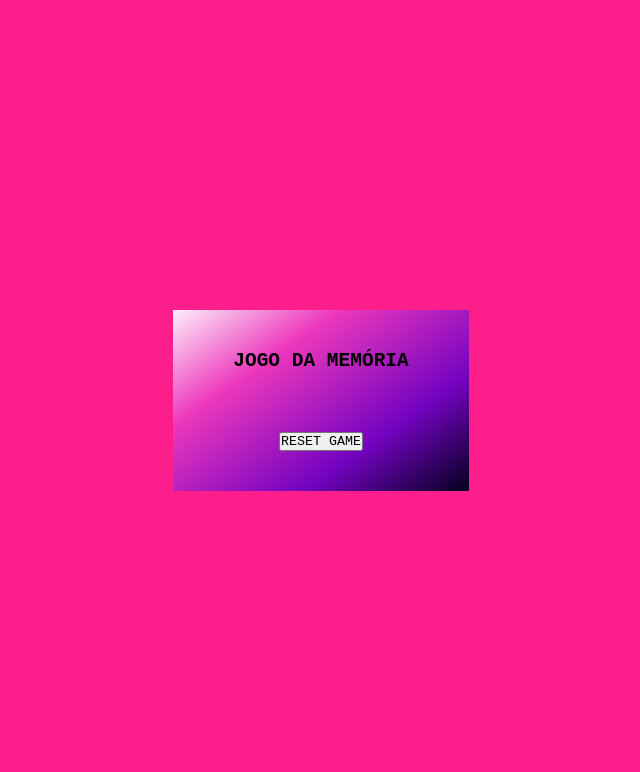
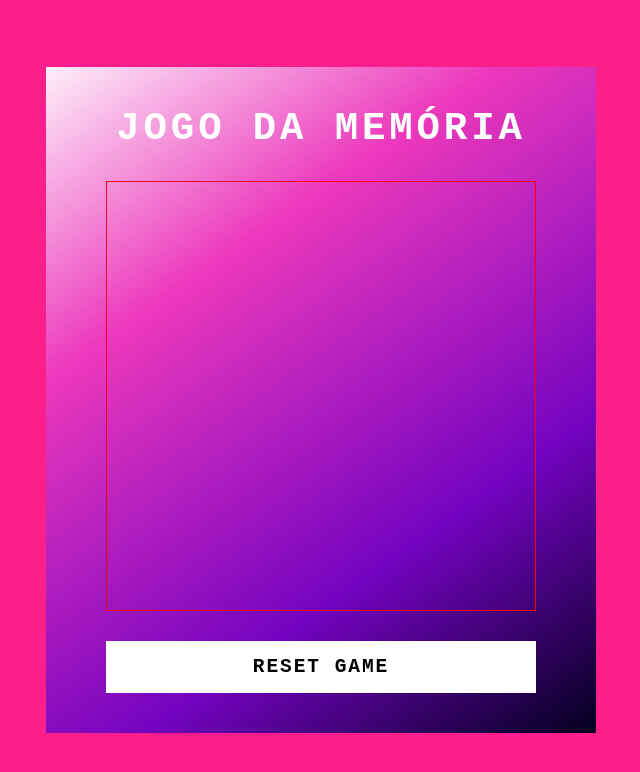
Before and after one commit to rogouveia1/Jogo_da_Memoria_Emojis, a plain HTML site: page index.html in a window 1280 px wide. Shown: the whole page, without its empty margins (319-959 px from the left). Drawn offline with Linux system fonts and the light colour scheme.

Commit message:
Criando estilização do game

```diff
--- a/src/styles/main.css
+++ b/src/styles/main.css
@@ -21,3 +21,49 @@ body{
     );
     padding: 40px 60px;
 }
+
+h2 {
+font-size: 3em;
+color: #fff;
+text-transform: uppercase;
+letter-spacing: 0.1em;
+}
+
+.reset {
+    padding: 15px 20px;
+    width: 100%;
+    color: #000;
+    background-color: #fff;
+    border: none;
+    font-size: 1.5em;
+    letter-spacing: 0.1em;
+    text-transform: uppercase;
+    cursor: pointer;
+    font-weight: 600;
+}
+
+.reset:focus {
+    color: #ec38bc;
+    background-color: #262809;
+}
+
+.game {
+    border: 1px solid red;
+    width: 430px;
+    height: 430px;
+    display: flex;
+    flex-wrap: wrap;
+    gap: 10px;
+    transform-style: preserve-3d;
+    perspective: 500px;
+}
+
+.item {
+    position: relative;
+    width: 100px;
+    height: 100px;
+    display: flex;
+    align-items: center;
+    justify-content: center;
+    background-color: #fff;
+}
```
